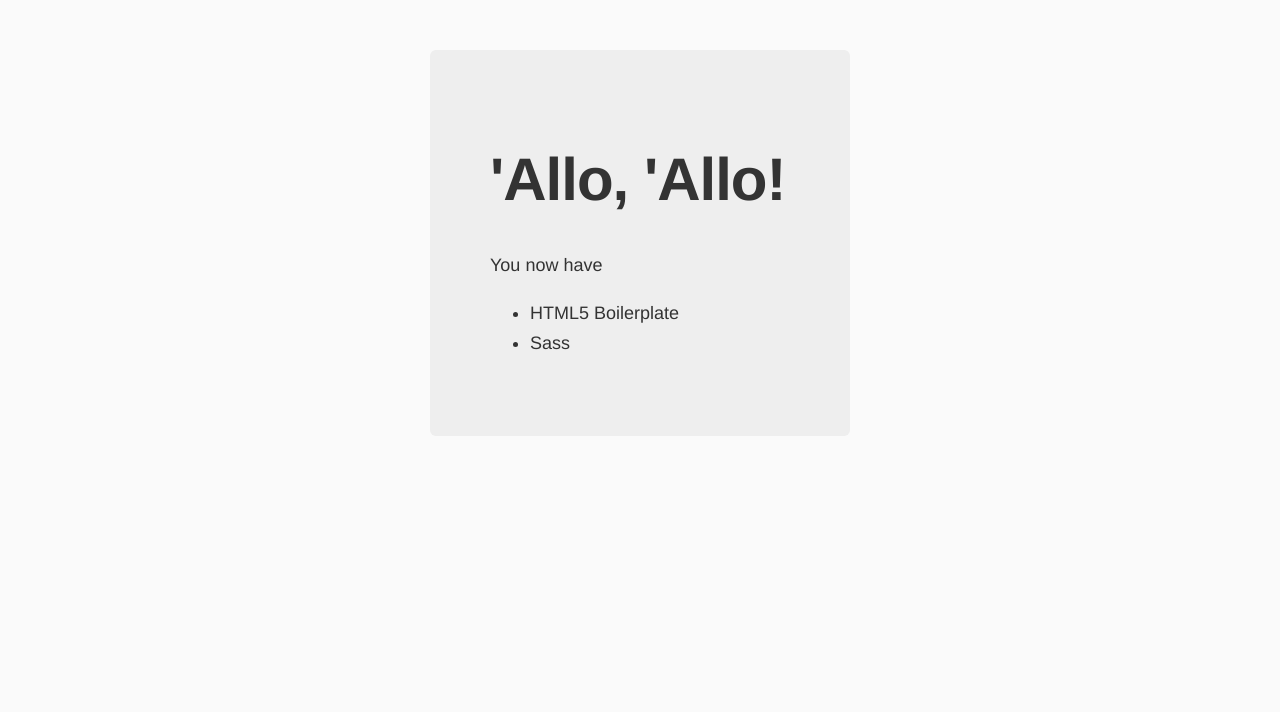
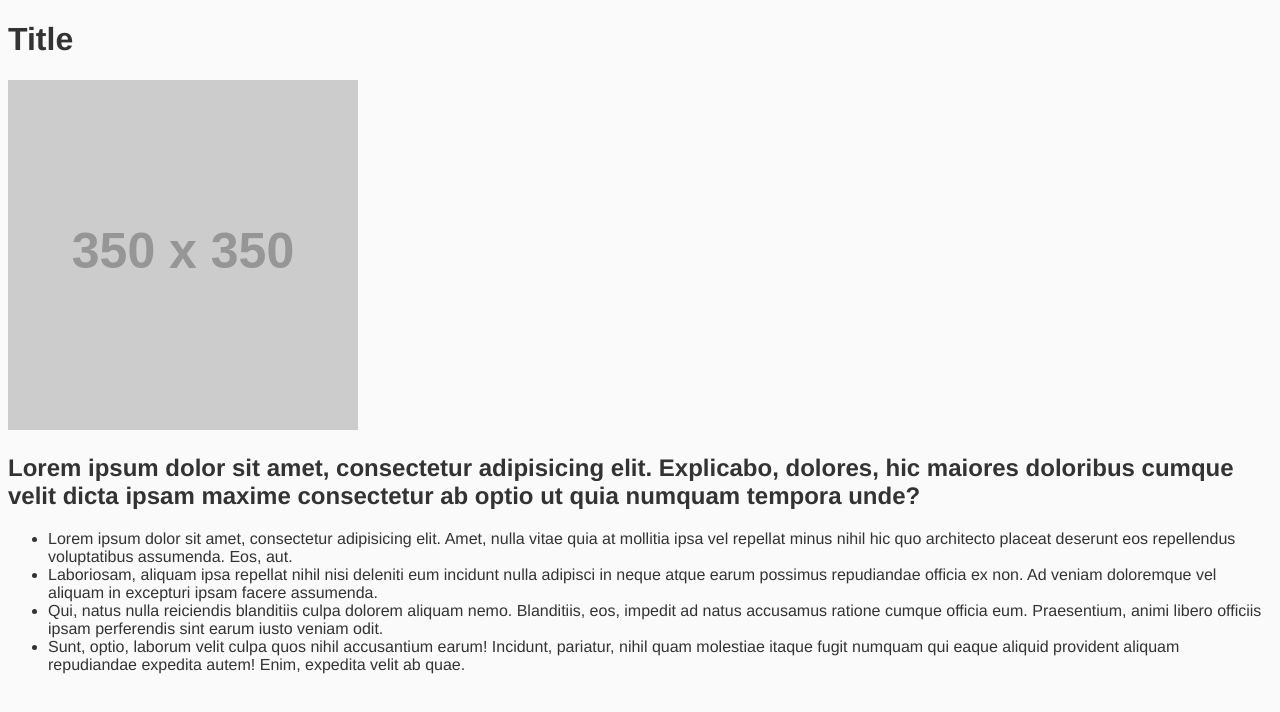
Before and after one commit to wisamjs/musicQuiz, a website: page app/index.html in a window 1280 px wide. Drawn offline with nearby package versions, Linux system fonts and the light colour scheme; files that its build step writes are made by us from their sources; placeholder pictures from the web are drawn by us.

Commit message:
add basic html

```diff
--- a/app/index.html
+++ b/app/index.html
@@ -17,20 +17,25 @@
         <!-- endbuild -->
     </head>
     <body>
-        <!--[if lt IE 10]>
-            <p class="browsehappy">You are using an <strong>outdated</strong> browser. Please <a href="http://browsehappy.com/">upgrade your browser</a> to improve your experience.</p>
-        <![endif]-->
 
+       <h1>Title</h1>
+       <img src="http://placehold.it/350x350" alt="">
+       <h2 class="question">Lorem ipsum dolor sit amet, consectetur adipisicing elit. Explicabo, dolores, hic maiores doloribus cumque velit dicta ipsam maxime consectetur ab optio ut quia numquam tempora unde?</h2>
+       <ul class="choices">
+           <li class="choice1">Lorem ipsum dolor sit amet, consectetur adipisicing elit. Amet, nulla vitae quia at mollitia ipsa vel repellat minus nihil hic quo architecto placeat deserunt eos repellendus voluptatibus assumenda. Eos, aut.
+           </li>
+           <li class="choice2">Laboriosam, aliquam ipsa repellat nihil nisi deleniti eum incidunt nulla adipisci in neque atque earum possimus repudiandae officia ex non. Ad veniam doloremque vel aliquam in excepturi ipsam facere assumenda.
 
-        <div class="hero-unit">
-          <h1>'Allo, 'Allo!</h1>
-          <p>You now have</p>
-          <ul>
-            <li>HTML5 Boilerplate</li>
-            <li>Sass</li>
+           </li>
+           <li class="choice3">Qui, natus nulla reiciendis blanditiis culpa dolorem aliquam nemo. Blanditiis, eos, impedit ad natus accusamus ratione cumque officia eum. Praesentium, animi libero officiis ipsam perferendis sint earum iusto veniam odit.
 
-          </ul>
-        </div>
+           </li>
+           <li class="choice4">Sunt, optio, laborum velit culpa quos nihil accusantium earum! Incidunt, pariatur, nihil quam molestiae itaque fugit numquam qui eaque aliquid provident aliquam repudiandae expedita autem! Enim, expedita velit ab quae.
+           </li>
+
+           <p><span class="score"></span></p>
+       </ul>
+
 
 
         <!-- build:js scripts/vendor.js -->
```
